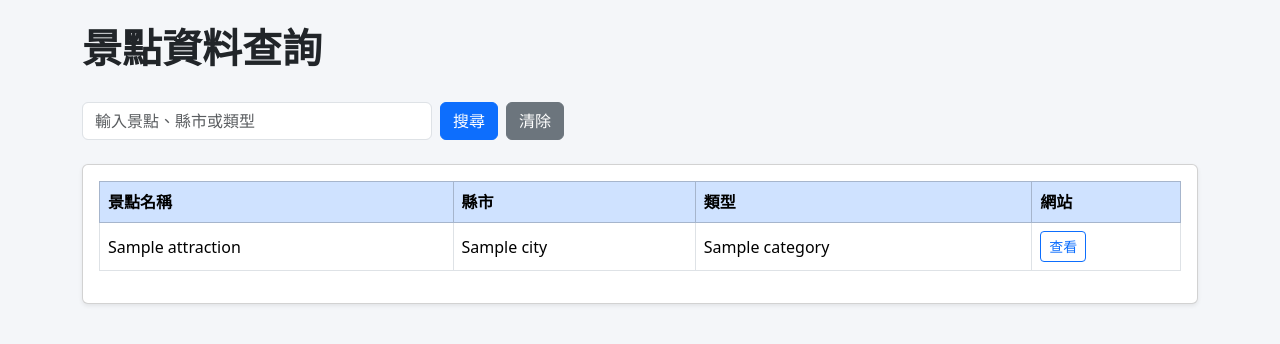
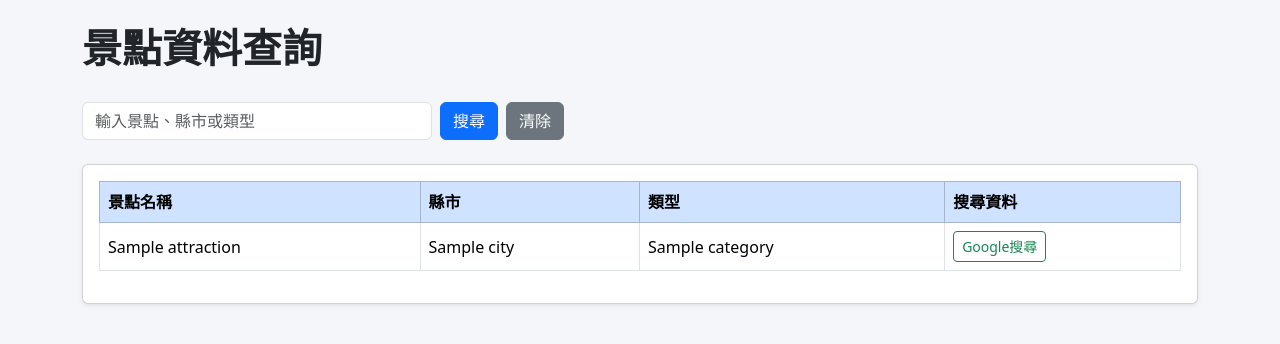
Before and after one commit to kkkwx730/104-job-analysis, a Flask app: page /attractions in a window 1280 px wide. Shown: the part 56-400 px from the top of the page. Run offline with Flask 3, Linux system fonts and the light colour scheme; a database or web service that is not in the repository returns one stand-in record (values such as "Sample title"); some libraries are stand-ins or nearby versions.

Commit message:
change attraction links to google search

```diff
--- a/templates/attractions.html
+++ b/templates/attractions.html
@@ -34,7 +34,7 @@
                     <th>景點名稱</th>
                     <th>縣市</th>
                     <th>類型</th>
-                    <th>網站</th>
+                    <th>搜尋資料</th>
                 </tr>
             </thead>
 
@@ -46,19 +46,11 @@
                     <td>{{ row[1] }}</td>
                     <td>{{ row[2] }}</td>
                     <td>
-                        {% if row[3] %}
-                            <a href="{{ row[3] }}"
-                               target="_blank"
-                               class="btn btn-sm btn-outline-primary">
-                                查看
-                            </a>
-                        {% else %}
-                            <a href="https://www.google.com/search?q={{ row[0] }} {{ row[1] }}"
-                               target="_blank"
-                               class="btn btn-sm btn-outline-success">
-                                搜尋
-                            </a>
-                        {% endif %}
+                        <a href="https://www.google.com/search?q={{ row[0] }} {{ row[1] }} 景點"
+                           target="_blank"
+                           class="btn btn-sm btn-outline-success">
+                            Google搜尋
+                        </a>
                     </td>
                 </tr>
                 {% endfor %}
```
